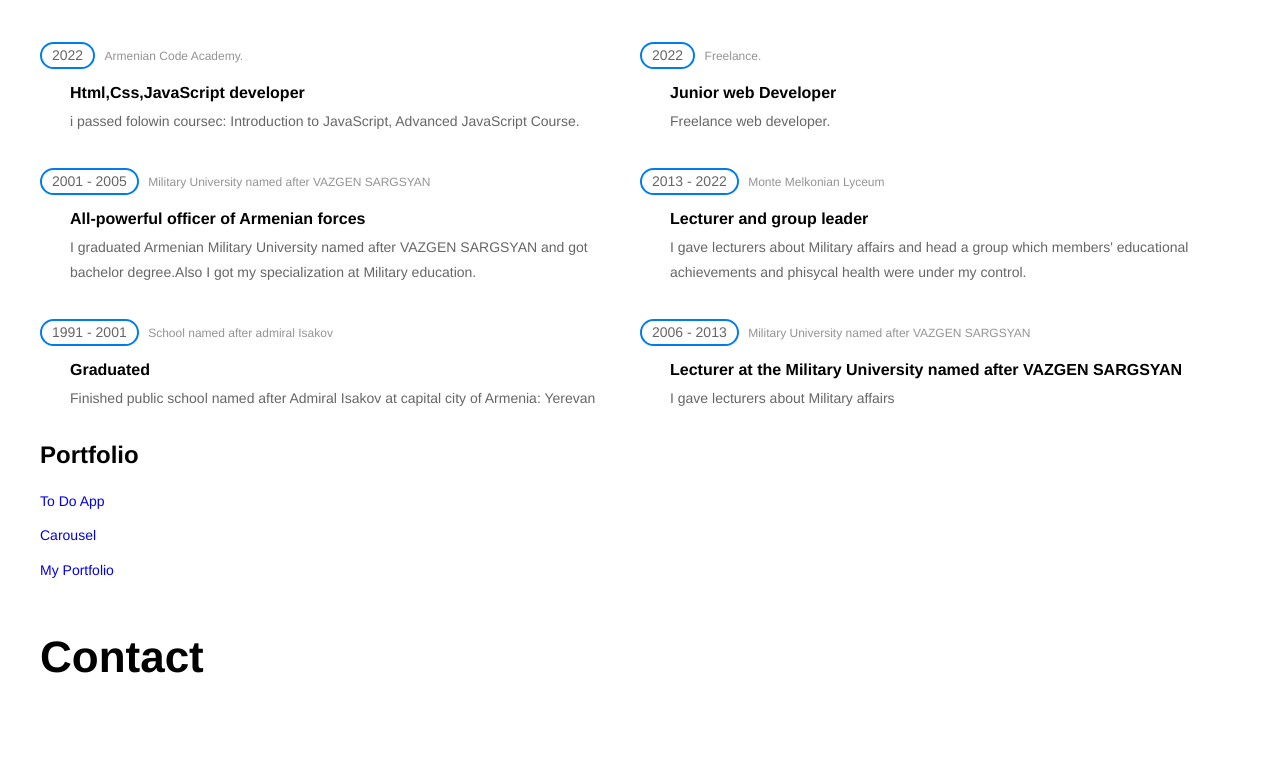
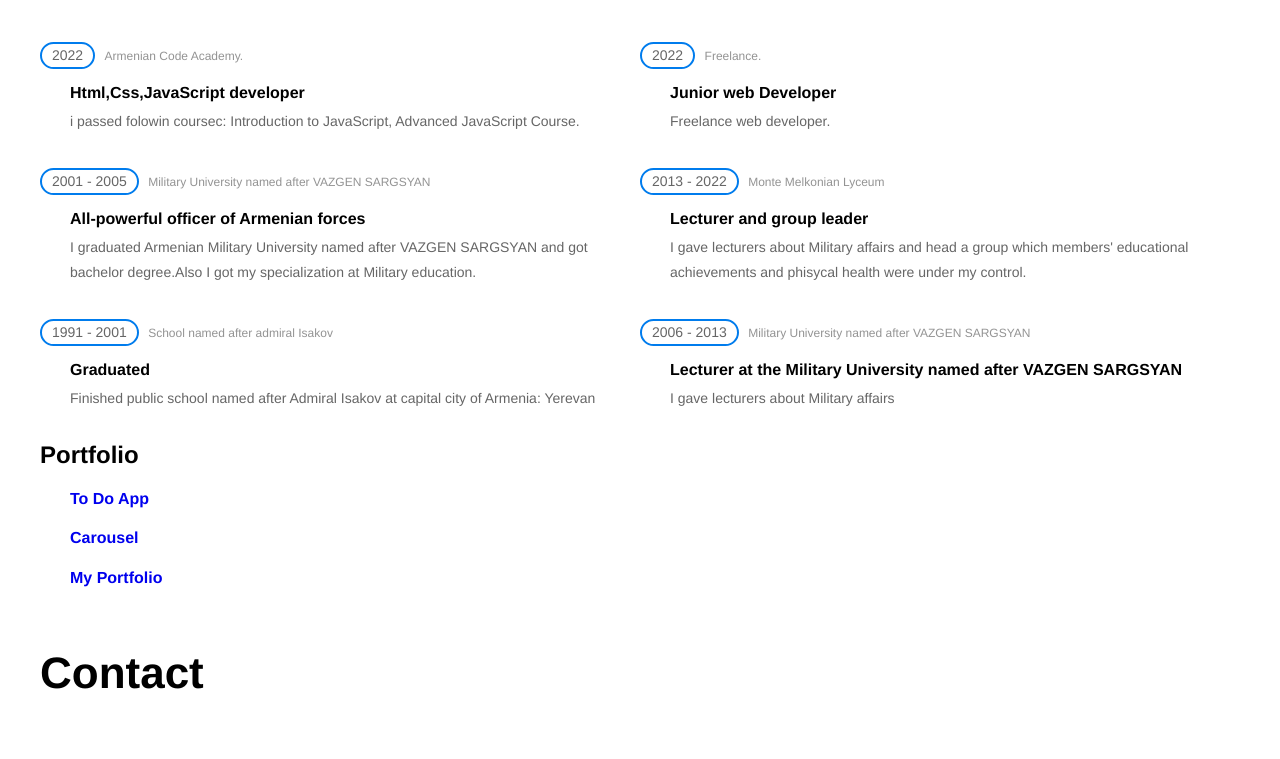
Before and after one commit to aghasyanarshak/aghasyanarshak.github.io, a plain HTML site: page index.html in a window 1280 px wide. Shown: the part 373-1132 px from the top of the page. Drawn offline with Linux system fonts and the light colour scheme.

Commit message:
add portfolio part

```diff
--- a/index.html
+++ b/index.html
@@ -126,9 +126,11 @@
 			<div class="col col_lg_6 col_md_12 col_xs_12 p_right">
 				<div class="block-title">
 					<h2>Portfolio</h2>
-					<p><a href="https://aghasyanarshak.github.io/ToDo%20app">To Do App</a></p>
-					<p><a href="https://aghasyanarshak.github.io/Carousel">Carousel</a></p>
-					<p><a href="https://aghasyanarshak.github.io/my%20portfolio">My Portfolio</a></p>
+					<div class="p_left">
+						<h4 class="item-title"><a href="https://aghasyanarshak.github.io/ToDo%20app">To Do App</a></h4>
+						<h4 class="item-title"><a href="https://aghasyanarshak.github.io/Carousel">Carousel</a></h4>
+						<h4 class="item-title"><a href="https://aghasyanarshak.github.io/my%20portfolio">My Portfolio</a></h4>
+					</div>
 				</div>
 			</div>
 		</div>
```
